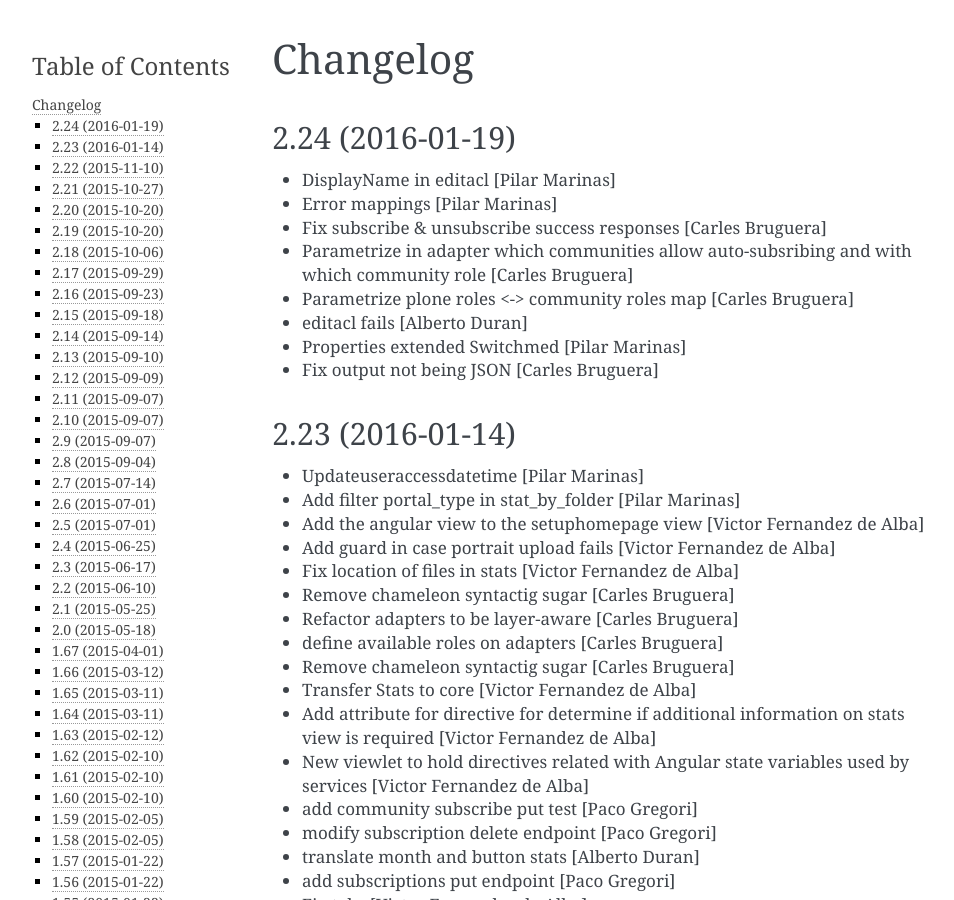
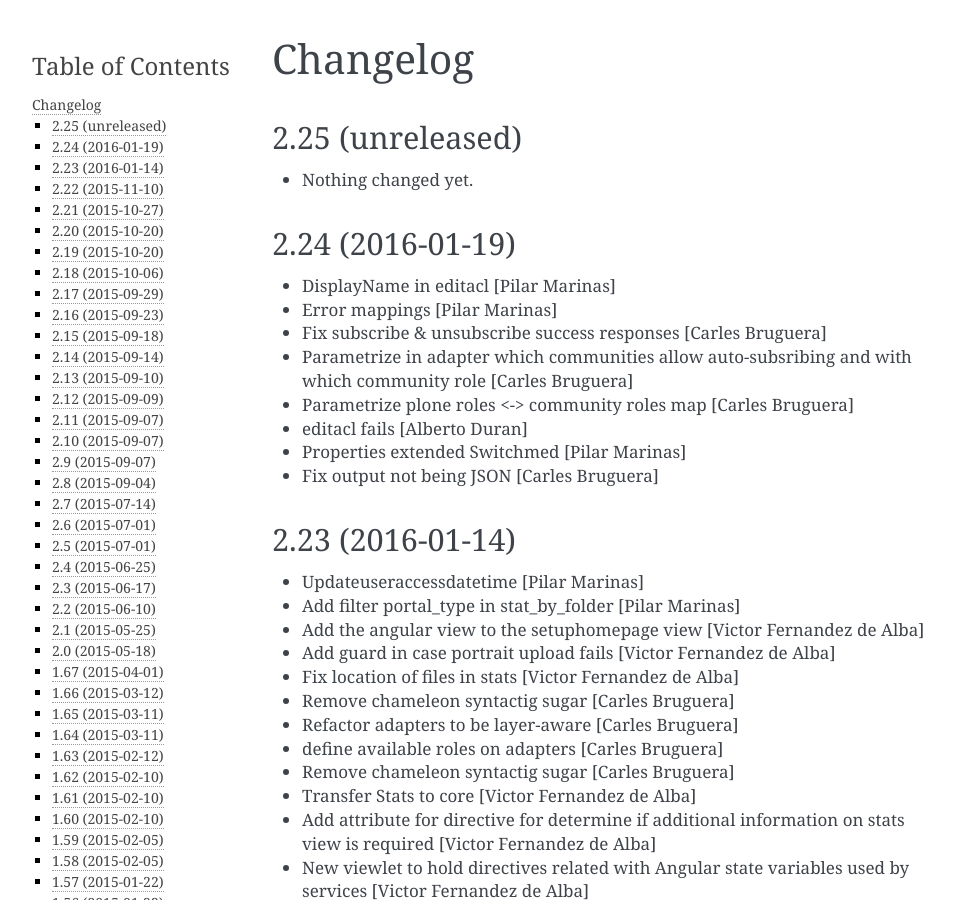
Before and after one commit to UPCnet/ulearn.core, a Sphinx documentation site: the page built from docs/HISTORY.rst, in a window 1280 px wide and 900 px high. Shown: the whole window, without its empty margins (148-1102 px from the left). Built offline with Sphinx 7.4.7, drawn with Linux system fonts in a browser that asks for light colours; pages that are not in the unit, such as notebooks, are missing from menus.

Commit message:
Back to development: 2.25

```diff
--- a/docs/HISTORY.rst
+++ b/docs/HISTORY.rst
@@ -1,5 +1,11 @@
 Changelog
 =========
+
+2.25 (unreleased)
+-----------------
+
+- Nothing changed yet.
+
 
 2.24 (2016-01-19)
 -----------------
--- a/setup.py
+++ b/setup.py
@@ -1,7 +1,7 @@
 from setuptools import setup, find_packages
 import os
 
-version = '2.24'
+version = '2.25.dev0'
 
 README = open('README.rst').read()
 HISTORY = open(os.path.join('docs', 'HISTORY.rst')).read()
```
